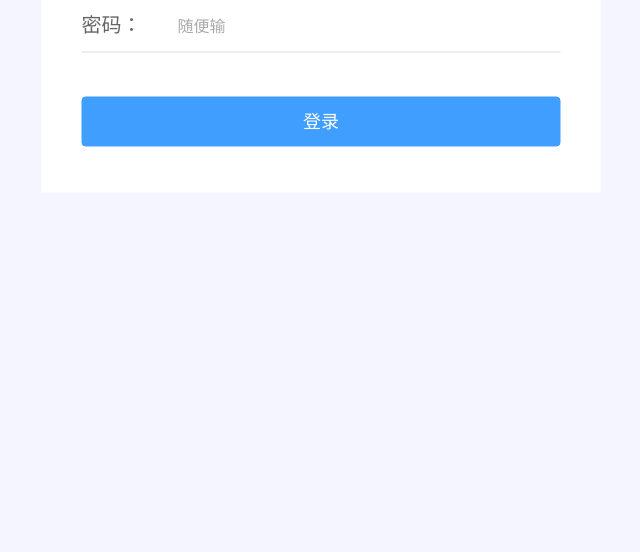
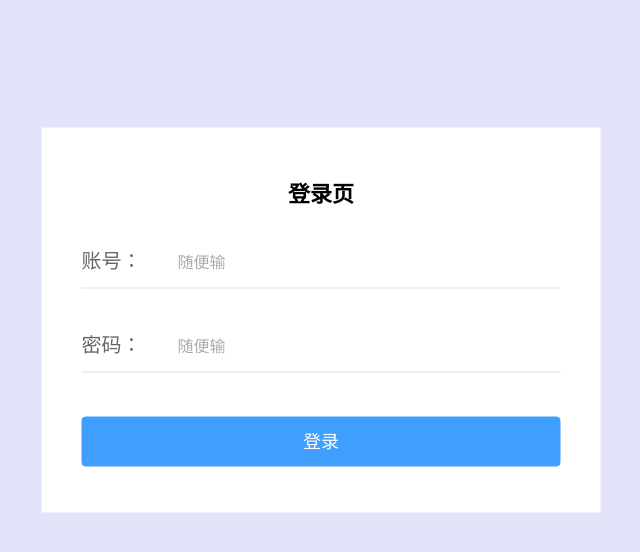
Before and after one commit to streamandsea/frontend, a Vue app in the folder vue-project/: page /login in a window 1280 px wide. Shown: the top 552 px of the page, without its empty margins (319-959 px from the left). Built offline with nearby package versions, Linux system fonts and the light colour scheme; a small style sheet from the web is missing.

Commit message:
解决登录界面显示不全问题

```diff
--- a/vue-project/src/assets/css/base.css
+++ b/vue-project/src/assets/css/base.css
@@ -19,3 +19,8 @@ body {
     padding: 0; /* 移除默认内边距 */
     background: #f5f5ff;
 }
+
+/*高度配置*/
+html,body,#app {
+    height: 100%;
+}
```
